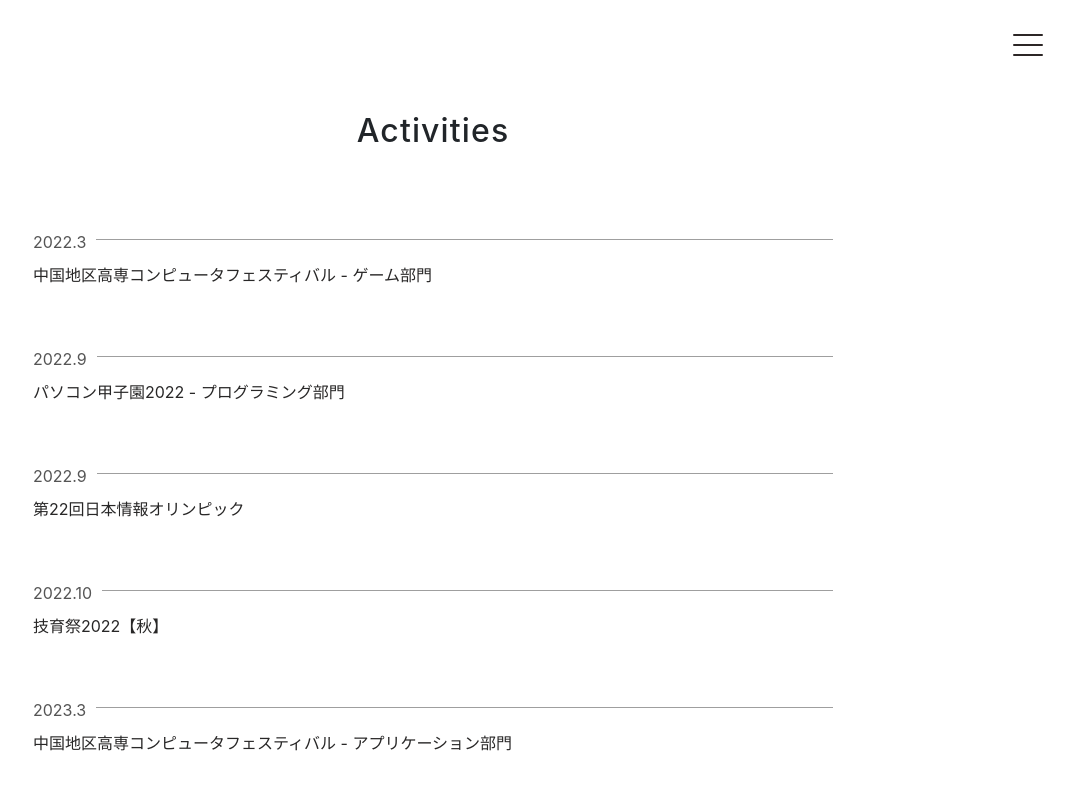
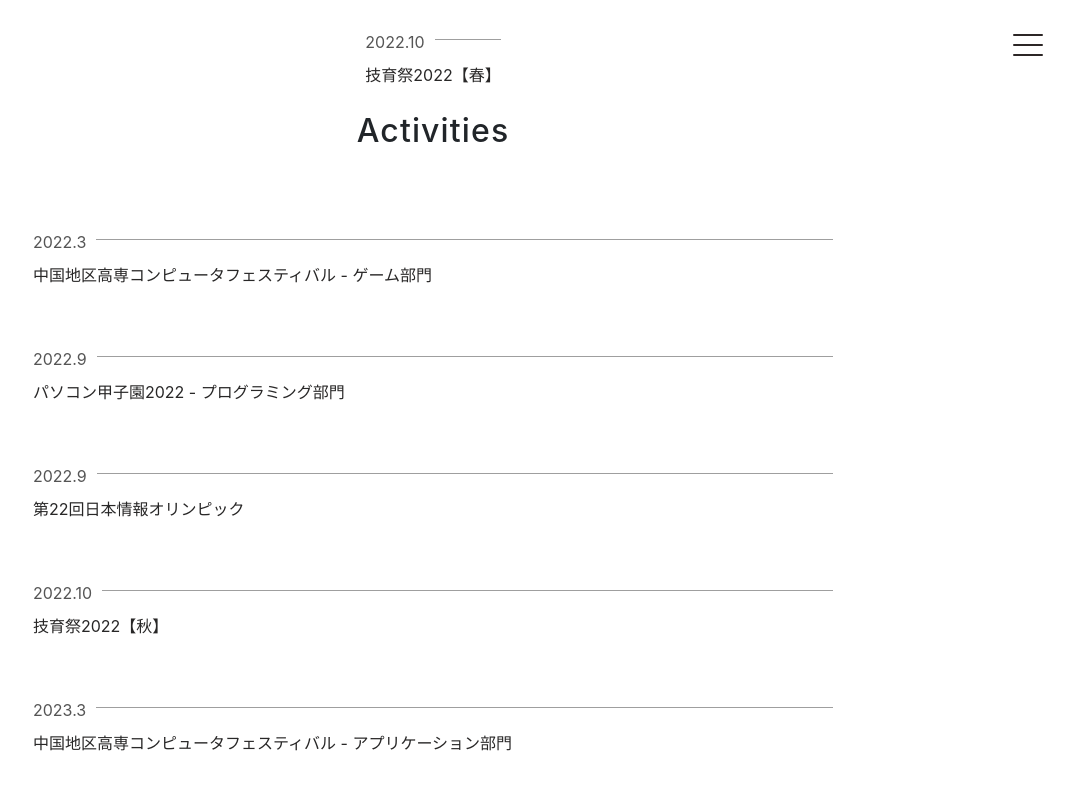
Before and after one commit to Izu-TABI/HomePage, a React (Create React App) app: page /activities in a window 1280 px wide. Shown: the top 790 px of the page, without its empty margins (207-1280 px from the left). Built offline with nearby package versions, Linux system fonts and the light colour scheme; the HTML template or start-up script is replaced by a standard one.

Commit message:
[Update] contents

```diff
--- a/src/components/Activities.jsx
+++ b/src/components/Activities.jsx
@@ -70,8 +70,19 @@ function Activities() {
                         <div className="block-txt"></div>
                     </div>
                 </div>
+
+                    <div className="block-txt">
+                        <div className="block-date">
+                            <p>
+                                <span className="date">2022.10</span>
+                            </p>
+                        </div>
+                        <p className="tit">
+                            技育祭2022【春】
+                        </p>
+                        <div className="block-txt"></div>
+                    </div>
                 <div style={{display: 'flex', justifyContent: 'center'}}>
-
                 </div>
             </div>
         </div>
```
